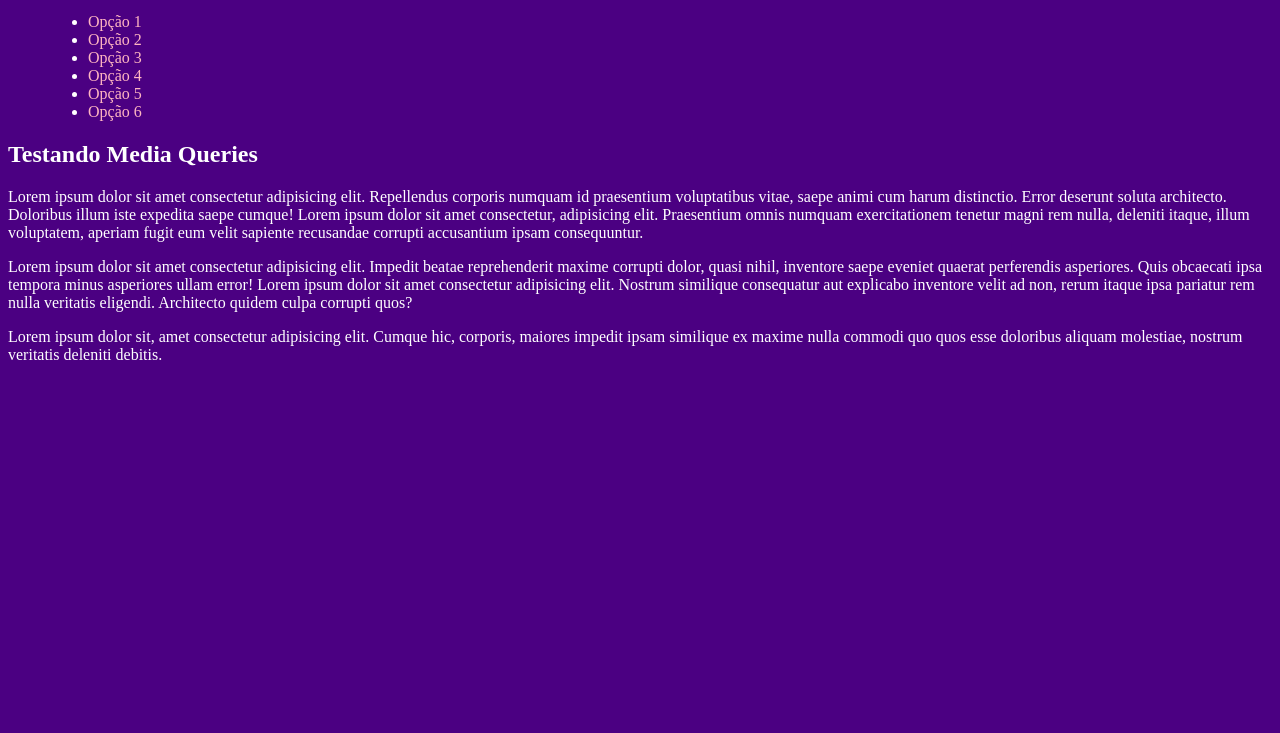
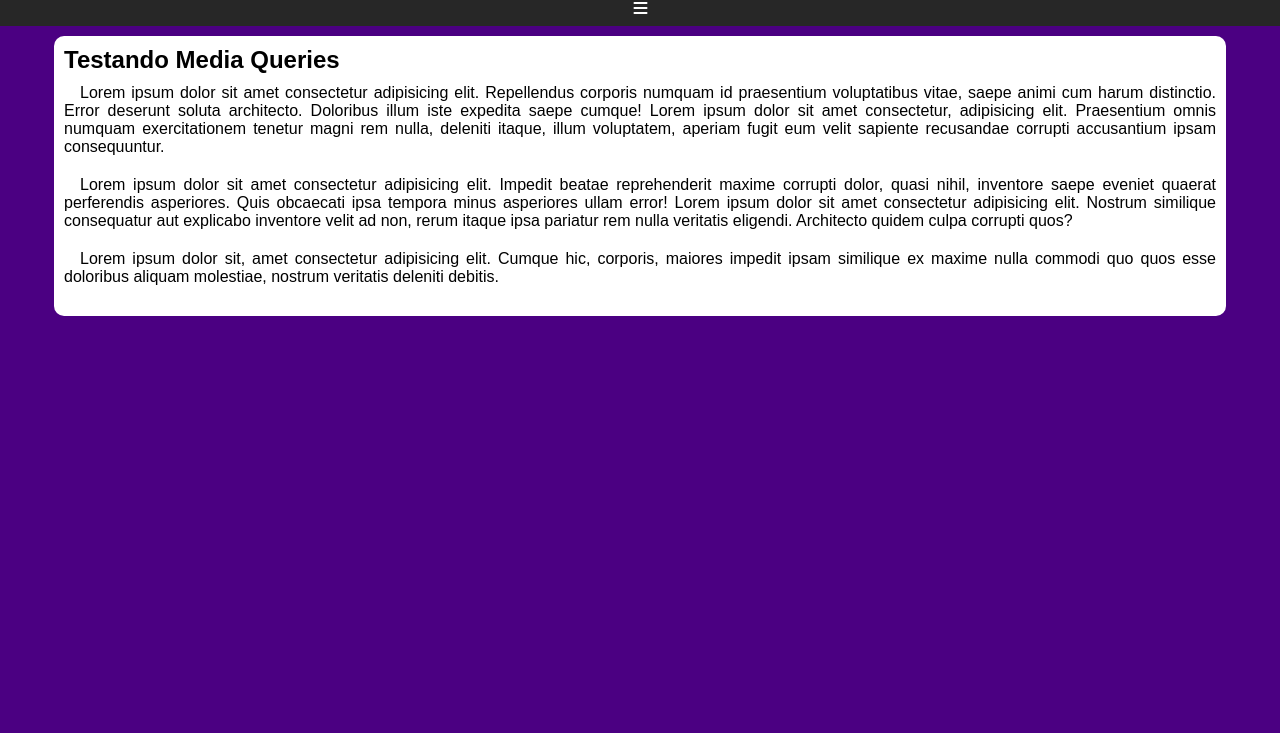
Before and after one commit to leoco3030/html-css, a plain HTML site: page exercicios/ex026/mq005/index.html in a window 1280 px wide. Shown: the part 67-800 px from the top of the page. Drawn offline with Linux system fonts and the light colour scheme.

Commit message:
atualizei mq005

```diff
--- a/exercicios/ex026/mq005/estilos/style.css
+++ b/exercicios/ex026/mq005/estilos/style.css
@@ -1,13 +1,76 @@
+* {
+    font-family: Arial, Helvetica, sans-serif;
+    margin: 0px;
+    padding: 0px;
+}
+
 body, html {
     background-color: indigo;
     color: white;
 }
 
-a {
+header {
+    background-color: grey;
+}
+
+header > h1 {
+    padding: 10px;
+    text-align: center;
+}
+
+.fa-solid {
+    background-color: rgb(39, 39, 39);
+    width: 98.5vw;
+    display: block;
+    text-align: center;
+    padding: 10px;
+}
+
+.fa-solid:hover {
+    background-color: white;
+    color: black;
+    cursor: pointer;
+}
+
+menu {
+    display: none;
+}
+
+menu > ul {
+    list-style-type: none;
+}
+
+menu > ul > li > a {
+    display: block;
+    padding: 10px;
     color: lightpink;
     text-decoration: none;
+    text-align: center;
+    background-color: rgb(87, 87, 87);
+    border-top: 2px solid grey;
 }
 
-a:hover {
+menu > ul > li > a:hover {
     color: greenyellow;
+    background-color: darkslategray;
 }
+
+main {
+    width: 90vw;
+    background-color: white;
+    color: black;
+    margin: auto;
+    margin-top: 10px;
+    padding: 10px;
+    border-radius: 10px;
+}
+
+main > article > h2 {
+    padding-bottom: 10px;
+}
+
+article > p {
+    text-align: justify;
+    margin-bottom: 20px;
+    text-indent: 16px;
+}
--- a/exercicios/ex026/mq005/index.html
+++ b/exercicios/ex026/mq005/index.html
@@ -5,11 +5,13 @@
     <meta name="viewport" content="width=device-width, initial-scale=1.0">
     <title>Media Query</title>
     <link rel="stylesheet" href="estilos/style.css">
+    <link rel="stylesheet" href="https://cdnjs.cloudflare.com/ajax/libs/font-awesome/6.7.1/css/all.min.css" integrity="sha512-5Hs3dF2AEPkpNAR7UiOHba+lRSJNeM2ECkwxUIxC1Q/FLycGTbNapWXB4tP889k5T5Ju8fs4b1P5z/iB4nMfSQ==" crossorigin="anonymous" referrerpolicy="no-referrer" />
 </head>
 <body>
     <header>
         <h1>Media Queries</h1>
-        <menu>
+        <i class="fa-solid fa-bars" onclick="clickMenu()"></i>
+        <menu id="itens">
             <ul>
                 <li><a href="#">Opção 1</a></li>
                 <li><a href="#">Opção 2</a></li>
@@ -28,5 +30,14 @@
             <p>Lorem ipsum dolor sit, amet consectetur adipisicing elit. Cumque hic, corporis, maiores impedit ipsam similique ex maxime nulla commodi quo quos esse doloribus aliquam molestiae, nostrum veritatis deleniti debitis. <Nesciunt class="lorem"></Nesciunt></p>
         </article>
     </main>
+    <script>
+        function clickMenu() {
+            if (itens.style.display == "block") {
+                itens.style.display = "none";
+            } else {
+                itens.style.display = "block";
+            }
+        }
+    </script>
 </body>
 </html>
```
